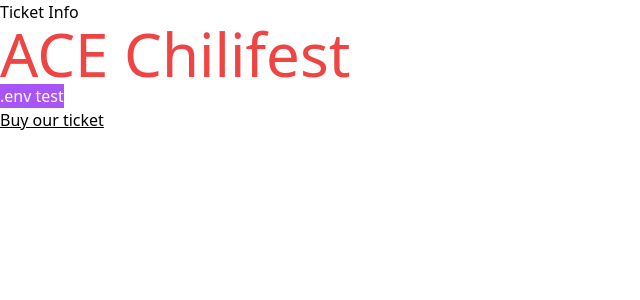
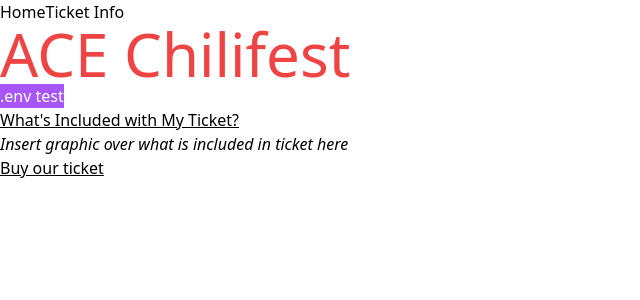
Before and after one commit to andrewlin27/ace-chilifest, a React (Create React App) app in the folder frontend/: page / in a window 1280 px wide. Shown: the top 300 px of the page, without its empty margins (0-640 px from the left). Built offline with nearby package versions, Linux system fonts and the light colour scheme.

Commit message:
changed navigation to react scroll

```diff
--- /dev/null
+++ b/frontend/src/App.css
@@ -0,0 +1,13 @@
+html {
+    scroll-behavior: smooth;
+}
+
+@media screen and (prefers-reduced-motion: reduce) {
+    html {
+        scroll-behavior: auto;
+    }
+}
+
+body {
+    margin: 0 auto;
+}
--- a/frontend/src/App.js
+++ b/frontend/src/App.js
@@ -9,21 +9,22 @@ function App() {
   }
 
   return (
-    <Router>
     <div>
-        <nav>
-          <ul>
+      <nav className="sticky">
+        <ul className='list-inline'>
           <li>
-              <Link to="/ticket-info">Ticket Info</Link>
+            <a href="#home" className='hover:text-blue-500'>
+              Home
+            </a>
+            <a href="/ticket-info" className='hover:text-blue-500'>
+              Ticket Info
+            </a>
           </li>
         </ul>
       </nav>
 
-        <Routes>
-          <Route
-            path="/"
-            element={
-              <div className="App">
+      <main>
+        <section id="home" className="section">
           <h1 className="text-6xl text-red-500">ACE Chilifest</h1>
           <button
             className="bg-purple-500 hover:bg-blue-700 text-white"
@@ -31,15 +32,17 @@ function App() {
           >
             .env test
           </button>
+        </section>
+
+        <section id="ticket-info" className="section">
+          <TicketInfo />
+        </section>
+
+        <section id="hello" className="section">
           <Hello />
+        </section>
+      </main>
     </div>
-            }
-          />
-          <Route path="/ticket-info" element={<TicketInfo />} />
-        </Routes>
-
-      </div>
-    </Router>
   );
 }
 
```
Lines whose indentation alone changed are shown as unchanged.
